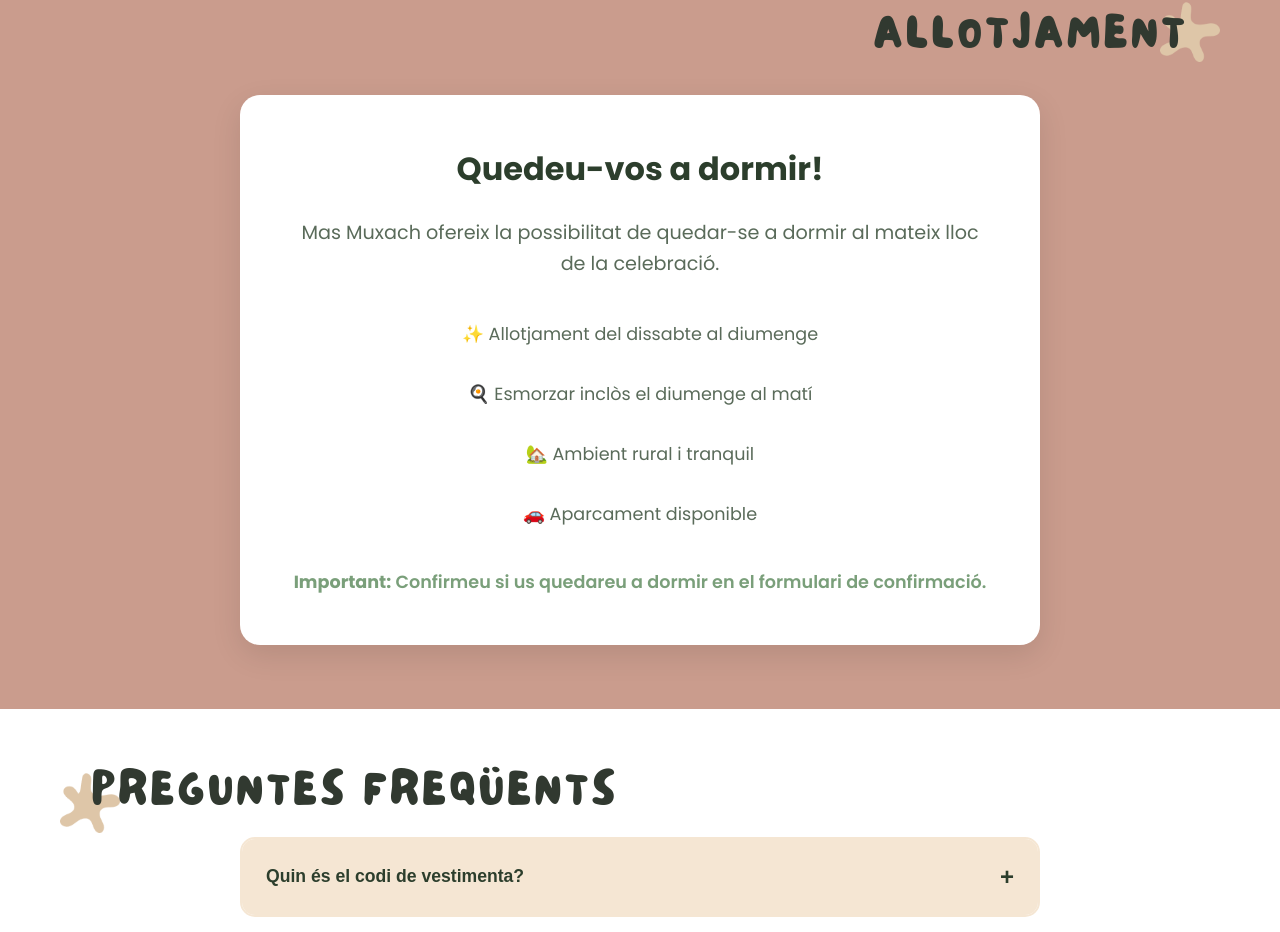
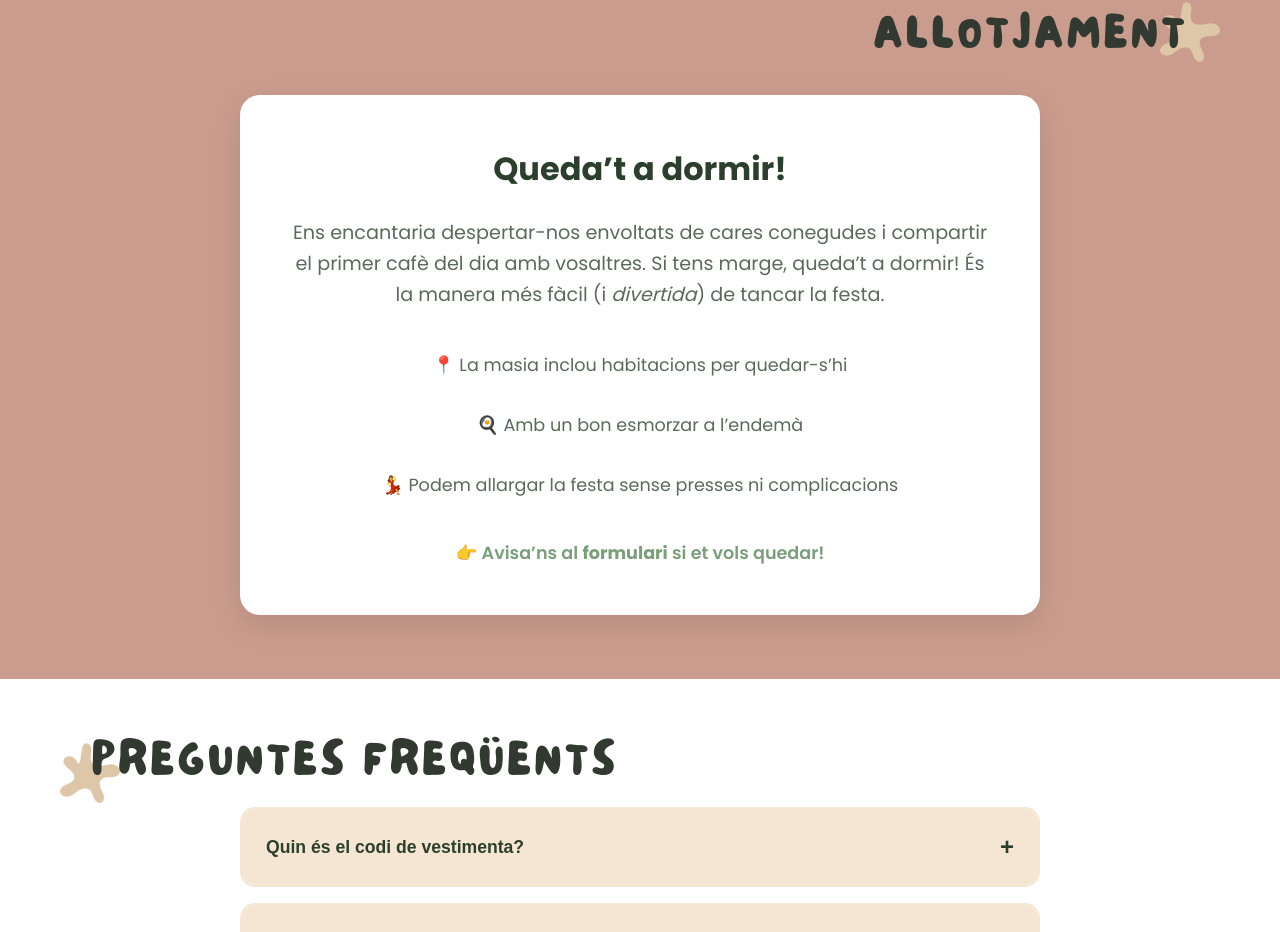
Before and after one commit to AlbertSuarez/albert-elena, a Next.js app: page / in a window 1280 px wide. Shown: the part 2050-2982 px from the top of the page. Built offline with nearby package versions, Linux system fonts and the light colour scheme.

Commit message:
💬 Tweaked accomodation

```diff
--- a/src/components/Accommodation/Accommodation.tsx
+++ b/src/components/Accommodation/Accommodation.tsx
@@ -9,15 +9,14 @@ const Accommodation: React.FC = () => {
         <Title direction='right'>ALLOTJAMENT</Title>
         <div className={styles.accommodationContent}>
           <div className={styles.accommodationInfo}>
-            <h3>Quedeu-vos a dormir!</h3>
-            <p>Mas Muxach ofereix la possibilitat de quedar-se a dormir al mateix lloc de la celebració.</p>
+            <h3>Queda’t a dormir!</h3>
+            <p>Ens encantaria despertar-nos envoltats de cares conegudes i compartir el primer cafè del dia amb vosaltres. Si tens marge, queda’t a dormir! És la manera més fàcil (i <i>divertida</i>) de tancar la festa.</p>
             <ul>
-              <li>✨ Allotjament del dissabte al diumenge</li>
-              <li>🍳 Esmorzar inclòs el diumenge al matí</li>
-              <li>🏡 Ambient rural i tranquil</li>
-              <li>🚗 Aparcament disponible</li>
+              <li>📍 La masia inclou habitacions per quedar-s’hi</li>
+              <li>🍳 Amb un bon esmorzar a l’endemà</li>
+              <li>💃 Podem allargar la festa sense presses ni complicacions</li>
             </ul>
-            <p><strong>Important:</strong> Confirmeu si us quedareu a dormir en el formulari de confirmació.</p>
+            <p>👉 Avisa’ns al <strong>formulari</strong> si et vols quedar!</p>
           </div>
         </div>
       </div>
```
